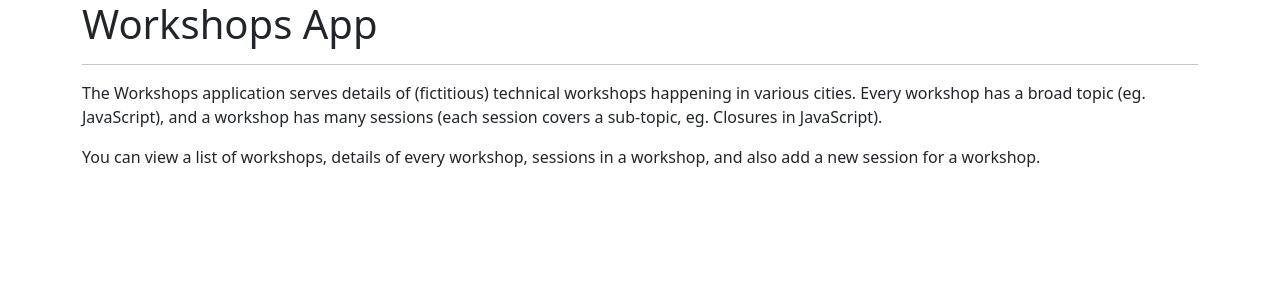
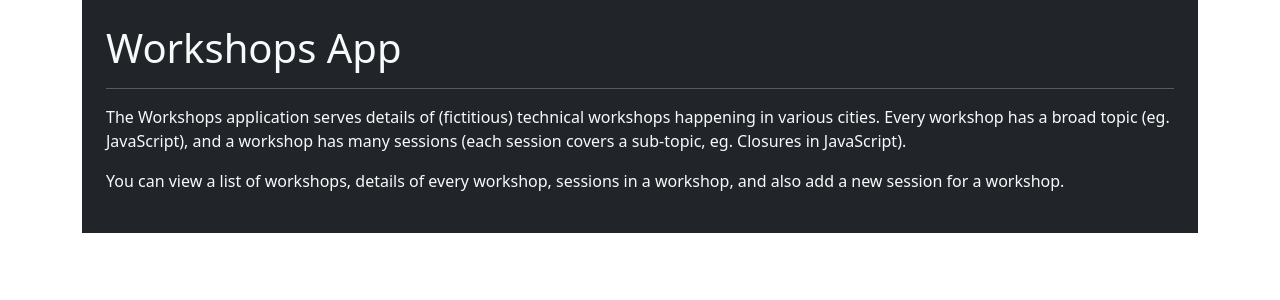
Before and after one commit to Pressy3011/kh-react-aug-2022, a React (Create React App) app in the folder workshops-app/: page / in a window 1280 px wide. Shown: the top 300 px of the page. Built offline with nearby package versions, Linux system fonts and the light colour scheme.

Commit message:
styling home

```diff
--- a/workshops-app/src/components/Home.jsx
+++ b/workshops-app/src/components/Home.jsx
@@ -1,6 +1,7 @@
 const Home = () => {
     return (
         <div className="container">
+            <div className="bg-dark text-light p-4">
                 <h1>Workshops App</h1>
                 <hr />
 
@@ -12,6 +13,7 @@ const Home = () => {
                     You can view a list of workshops, details of every workshop, sessions in a workshop, and also add a new session for a workshop.
                 </p>
             </div>
+        </div>
     )
 };
 
```
Lines whose indentation alone changed are shown as unchanged.
